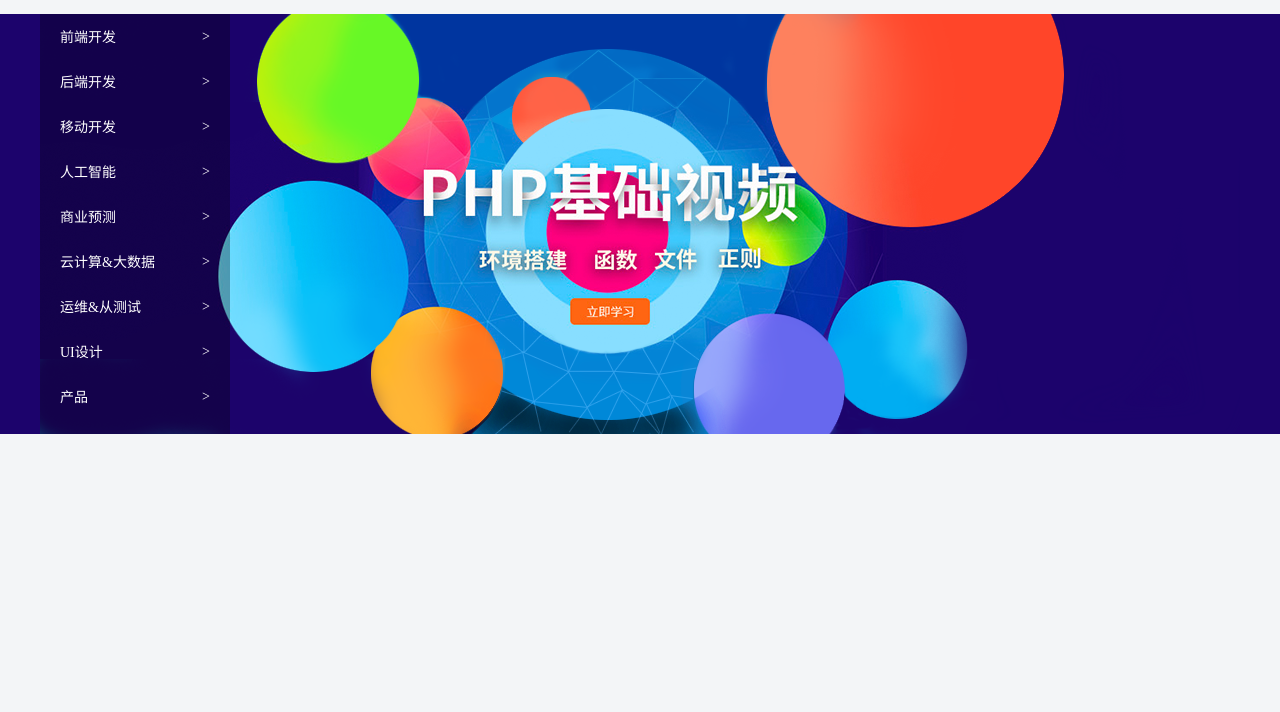
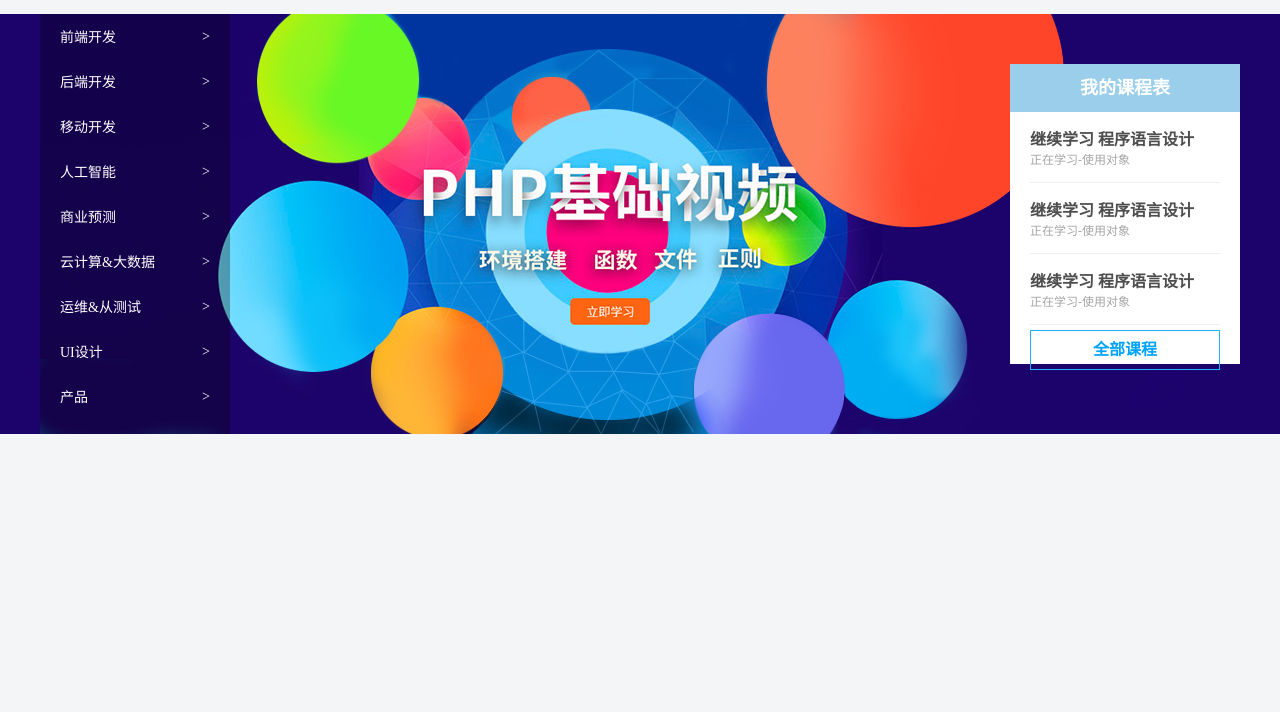
Before and after one commit to Brova0158bb/study, a plain HTML site: page index.html in a window 1280 px wide. Shown: the part 88-800 px from the top of the page. Drawn offline with Linux system fonts and the light colour scheme.

Commit message:
course模块的开发

```diff
--- a/index.html
+++ b/index.html
@@ -50,6 +50,39 @@
                     <li><a href="#">产品<span>&gt;</span></a></li>
                 </ul>
             </div>
+            <!-- 课程表模块 -->
+            <div class="course">
+                <h2>我的课程表</h2>
+                <div class="bd">
+                    <ul>
+                        <li>
+                            <h4>
+                                继续学习 程序语言设计
+                            </h4>
+                            <p>
+                                正在学习-使用对象
+                            </p>
+                        </li>
+                        <li>
+                            <h4>
+                                继续学习 程序语言设计
+                            </h4>
+                            <p>
+                                正在学习-使用对象
+                            </p>
+                        </li>
+                        <li>
+                            <h4>
+                                继续学习 程序语言设计
+                            </h4>
+                            <p>
+                                正在学习-使用对象
+                            </p>
+                        </li>
+                    </ul>
+                    <a href="#" class="more">全部课程</a>
+                </div>
+            </div>
         </div>
     </div>
     <!-- banner部分end -->
--- a/style.css
+++ b/style.css
@@ -65,7 +65,7 @@ a {
     margin-left: 70px;
     width: 412px;
     height: 42px;
-    background-color: pink;
+    /* background-color: pink; */
 }
 
 .header input {
@@ -109,6 +109,7 @@ a {
 }
 
 .subnav {
+    float: left;
     width: 190px;
     height: 420px;
     background: rgba(0, 0, 0, .3);
@@ -133,3 +134,54 @@ a {
 .subnav ul li a span {
     float: right;
 }
+
+/* 课程表模块 */
+.course {
+    float: right;
+    width: 230px;
+    height: 300px;
+    background-color: #fff;
+    /* 浮动的盒子不会有外边距合并的问题 */
+    margin-top: 50px;
+}
+
+.course h2 {
+    height: 48px;
+    background-color: #9bceea;
+    font-size: 18px;
+    color: #ffffff;
+    line-height: 48px;
+    text-align: center;
+}
+
+.bd {
+    padding: 0 20px;
+}
+
+.bd ul li {
+    padding: 14px 0;
+    border-bottom: 1px solid #efefef;
+}
+
+.bd ul li h4 {
+    font-size: 16px;
+    color: #4e4e4e;
+
+}
+
+.bd ul li p {
+    font-size: 12px;
+    color: #a5a5a5;
+}
+
+.bd .more {
+    display: block;
+    height: 38px;
+    line-height: 38px;
+    color: #00a4ff;
+    text-align: center;
+    border: 1px solid #22b0ff;
+    margin-top: 5px;
+    font-size: 16px;
+    font-weight: 700;
+}
```
